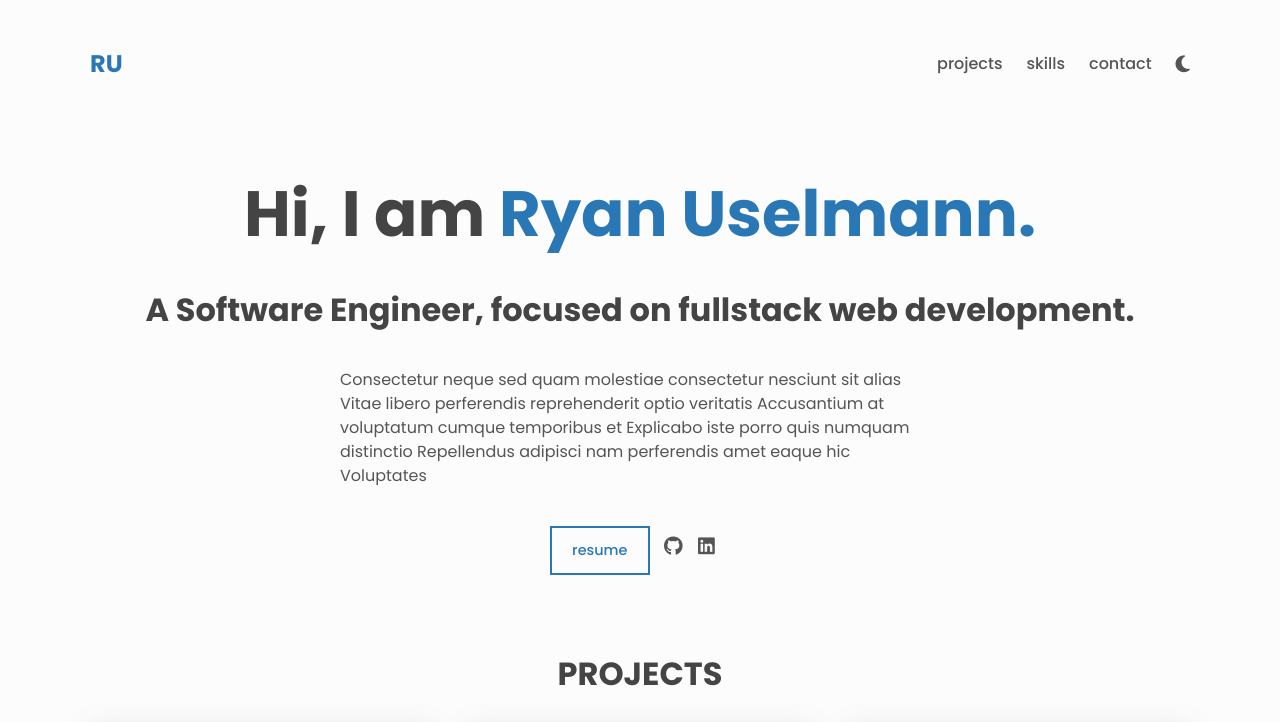
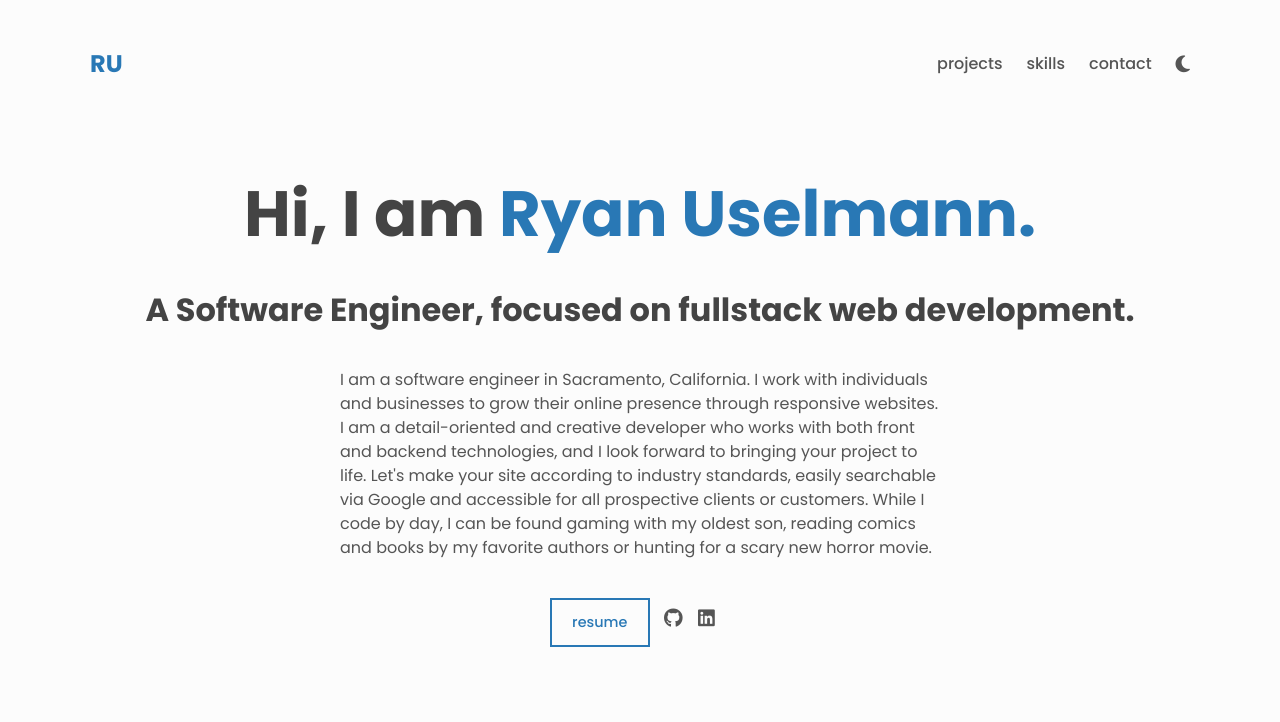
Before and after one commit to SiriusScaper/devportfolio-2022, a plain HTML site: page index.html in a window 1280 px wide. Shown: the top 722 px of the page. Drawn offline with Linux system fonts and the light colour scheme.

Commit message:
Adding content to my site

```diff
--- a/index.html
+++ b/index.html
@@ -60,11 +60,15 @@
 					A Software Engineer, focused on fullstack web development.
 				</h2>
 				<p class="about__desc">
-					Consectetur neque sed quam molestiae consectetur nesciunt sit alias
-					Vitae libero perferendis reprehenderit optio veritatis Accusantium at
-					voluptatum cumque temporibus et Explicabo iste porro quis numquam
-					distinctio Repellendus adipisci nam perferendis amet eaque hic
-					Voluptates
+					I am a software engineer in Sacramento, California. I work with
+					individuals and businesses to grow their online presence through
+					responsive websites. I am a detail-oriented and creative developer who
+					works with both front and backend technologies, and I look forward to
+					bringing your project to life. Let's make your site according to
+					industry standards, easily searchable via Google and accessible for
+					all prospective clients or customers. While I code by day, I can be
+					found gaming with my oldest son, reading comics and books by my
+					favorite authors or hunting for a scary new horror movie.
 				</p>
 
 				<div class="about__contact center">
```
